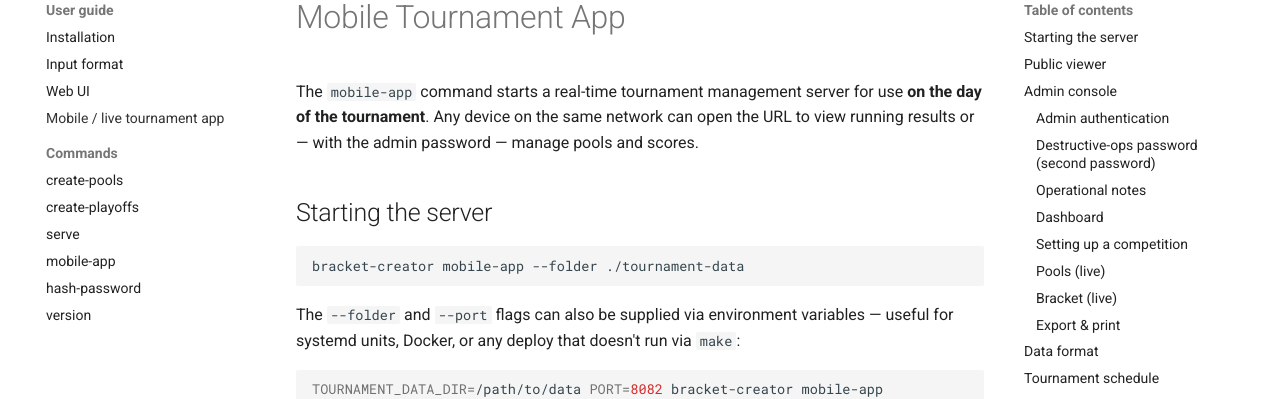
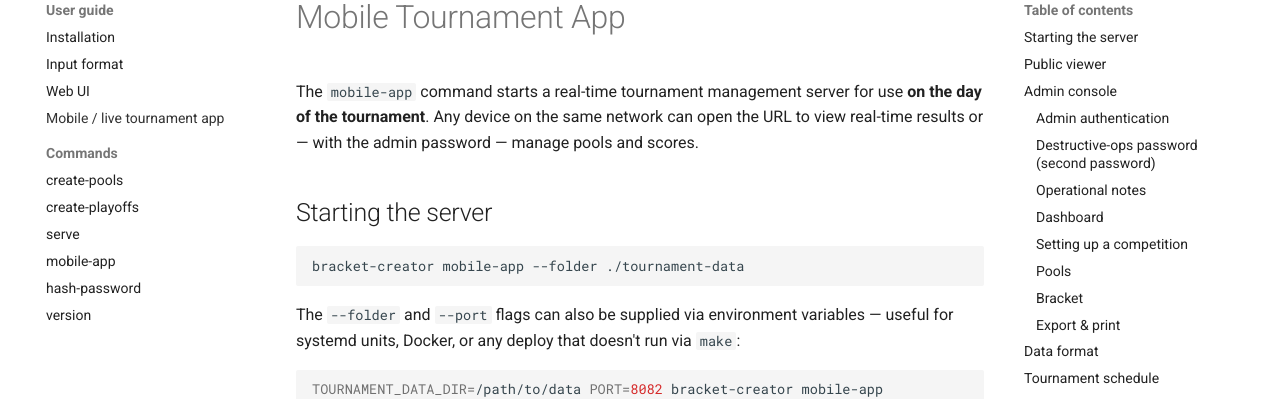
Before and after one commit to gitrgoliveira/bracket-creator, an MkDocs documentation site: the page built from docs/user-guide/mobile-app.md, in a window 1280 px wide and 900 px high. Shown: the part 149-548 px from the top of the window. Built offline with MkDocs 1.6.1 and Material for MkDocs 9.7.7, drawn with Linux system fonts in a browser that asks for light colours; comment, search, counter and statistics services are not loaded; some of the changed text lies outside the part shown.

Commit message:
docs: remove remaining (live) section headings + running→real-time
- "running results" → "real-time results" in intro sentence (line 3)
- "### Pools (live)" → "### Pools" (line 151)
- "### Bracket (live)" → "### Bracket" (line 155)

All three used "live" as SSE/update-stream terminology, which is reserved
in this project for matches currently in progress.

Co-Authored-By: Claude Sonnet 4.6 <noreply@anthropic.com>

```diff
--- a/docs/user-guide/mobile-app.md
+++ b/docs/user-guide/mobile-app.md
@@ -1,6 +1,6 @@
 # Mobile Tournament App
 
-The `mobile-app` command starts a real-time tournament management server for use **on the day of the tournament**. Any device on the same network can open the URL to view running results or — with the admin password — manage pools and scores.
+The `mobile-app` command starts a real-time tournament management server for use **on the day of the tournament**. Any device on the same network can open the URL to view real-time results or — with the admin password — manage pools and scores.
 
 ## Starting the server
 
@@ -148,11 +148,11 @@ Each competition goes through a **Setup → Pools → Playoffs** lifecycle.
 
 3. **Start competition** — Click **Start competition →** to draw pools. The status moves to `pools`.
 
-### Pools (live)
+### Pools
 
 Once pools are drawn, the **Pools** tab shows all pools and their current standings. Scorers can use the **Scores — edit** tab or the dedicated score editor to record match results.
 
-### Bracket (live)
+### Bracket
 
 After all pool matches are complete, advance the pool winners to the elimination bracket. The bracket updates in real time as scores come in.
 
```
